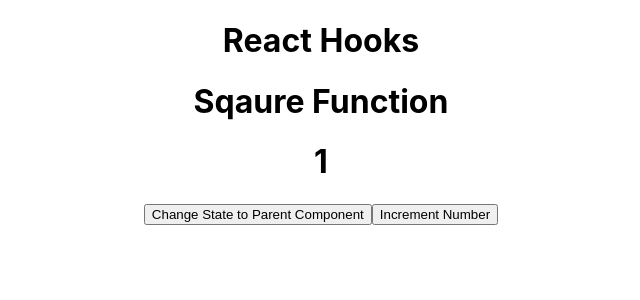
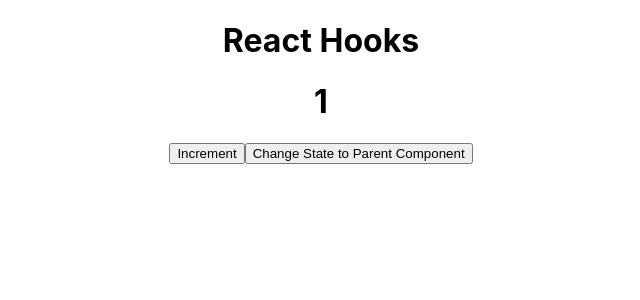
Before and after one commit to alok7023/ReactHooks, a React (Create React App) app: page / in a window 1280 px wide. Shown: the top 300 px of the page, without its empty margins (319-959 px from the left). Built offline with nearby package versions, Linux system fonts and the light colour scheme.

Commit message:
useCallback Implementation

```diff
--- a/src/App.js
+++ b/src/App.js
@@ -1,6 +1,7 @@
 
 import './App.css';
-import UseMemo from './useMemo/useMemo';
+import UseCallback from './useCallback/useCallback';
+// import UseMemo from './useMemo/useMemo';
 // import UseRef from './useRef/useRef1';
 // import UseRef2 from './useRef/useRef2';
 
@@ -10,7 +11,8 @@
       <h1>React Hooks</h1>
       {/* <UseRef/>
       <UseRef2/> */}
-      <UseMemo/>
+      {/* <UseMemo/> */}
+      <UseCallback/>
     </div>
   );
 }
--- /dev/null
+++ b/src/useCallback/SquareComponent.js
@@ -0,0 +1,18 @@
+import React from "react";
+
+function SquareComponent({ input,handler }) {
+  const square = (num) => {
+    console.log(num);
+    return num * num;
+  };
+  console.log("Square component, Re-render");
+  return (
+    <>
+      <h1>{square(input)}</h1>
+      <button onClick={handler}>Increment</button>
+    </>
+  );
+}
+
+// export default SquareComponent;
+export default React.memo(SquareComponent);
--- /dev/null
+++ b/src/useCallback/useCallback.js
@@ -0,0 +1,20 @@
+import React, { useState, useCallback } from "react";
+import SquareComponent from "./SquareComponent";
+
+
+export default function UseCallback() {
+    const [state, setState] = useState(false);
+    const [number, setNumber] = useState(1);
+
+    const handleInput = useCallback(() => {
+      setNumber(number + 1);
+    },[number]);
+    return (
+      <>
+        <SquareComponent handler={handleInput} input={number} />
+        <button onClick={() => setState(!state)}>
+          Change State to Parent Component
+        </button>
+      </>
+    );
+  }
```
